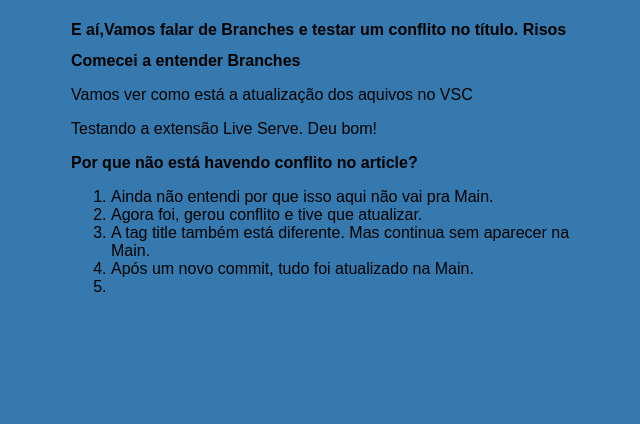
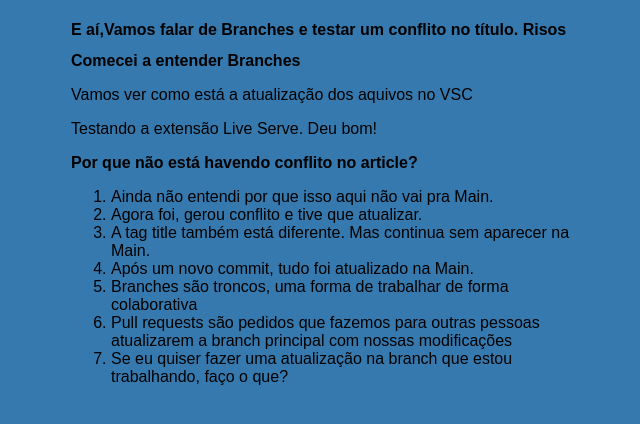
Before and after one commit to aecio-neto/projeto-site, a plain HTML site: page index.html in a window 1280 px wide. Shown: the whole page, without its empty margins (319-959 px from the left). Drawn offline with Linux system fonts and the light colour scheme.

Commit message:
Update index.html

```diff
--- a/index.html
+++ b/index.html
@@ -23,7 +23,9 @@
                         <li>Agora foi, gerou conflito e tive que atualizar.</li>
                         <li>A tag title também está diferente. Mas continua sem aparecer na Main.</li>
                         <li>Após um novo commit, tudo foi atualizado na Main.</li>
-                        <li></li>
+                        <li>Branches são troncos, uma forma de trabalhar de forma colaborativa</li>
+                        <li>Pull requests são pedidos que fazemos para outras pessoas atualizarem a branch principal com nossas modificações</li>
+                        <li>Se eu quiser fazer uma atualização na branch que estou trabalhando, faço o que?</li>
                     </ol>
                 </article>
         </header>
```
